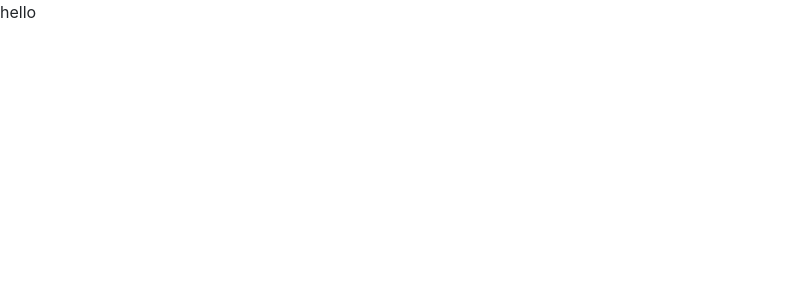
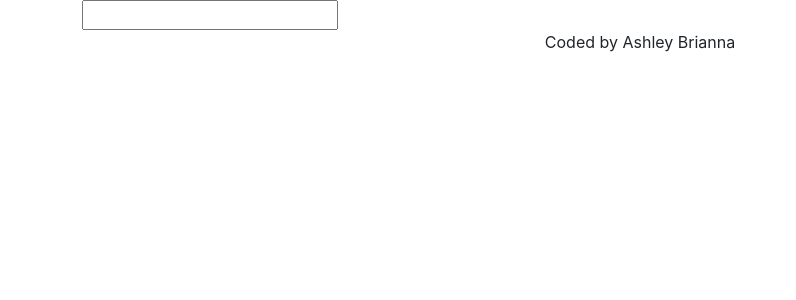
Before and after one commit to Ashleyxbrianna/dictionary-project, a React (Create React App) app: page / in a window 1280 px wide. Shown: the top 300 px of the page, without its empty margins (0-796 px from the left). Built offline with nearby package versions, Linux system fonts and the light colour scheme.

Commit message:
added search engine

```diff
--- a/src/App.css
+++ b/src/App.css
@@ -0,0 +1,4 @@
+.App-footer {
+  text-align: center;
+  margin: 30px, 0;
+}
--- a/src/App.js
+++ b/src/App.js
@@ -1,14 +1,20 @@
 
 import './App.css';
-import React from "react";
+import Dictionary from './Dictionary';
 
 function App() {
   return (
-    <div className="App">hello
+    <div className="App">
+      <div className="container">
+
       <header className="App-header">
       </header>
+      <main>
+        <Dictionary />
+      </main>
+      <footer className="App-footer">Coded by Ashley Brianna</footer>
     </div>
-  );
+    </div>  );
 }
 
 export default App;
--- /dev/null
+++ b/src/Dictionary.js
@@ -0,0 +1,26 @@
+import React, { useState }from "react";
+import "./Dictionary.css";
+
+export default function Dictionary(){
+    let [keyword, setKeyword] = useState ("");
+    function search(event){
+        event.preventDefault()
+        alert (`Searching for ${keyword}`)
+    }
+
+    function handleKeywordChanage (event){
+        setKeyword(event.target.value);
+
+    }
+
+
+
+    return (
+        <div className="Dictionary">
+            <form onSubmit={search}>
+                <input type="search" onChange={handleKeywordChanage}/>
+                </form>
+
+        </div>
+    )
+}
```
Also changed, not shown: src/Dictionary.css (added).
